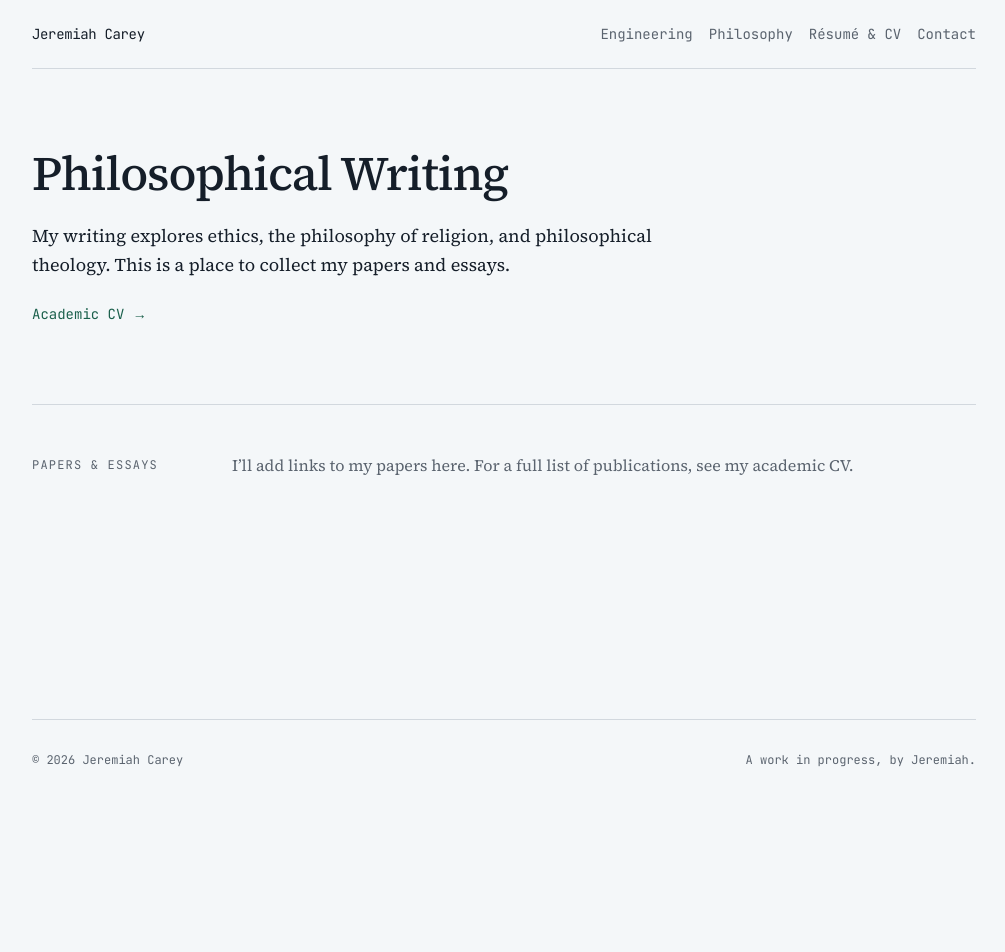
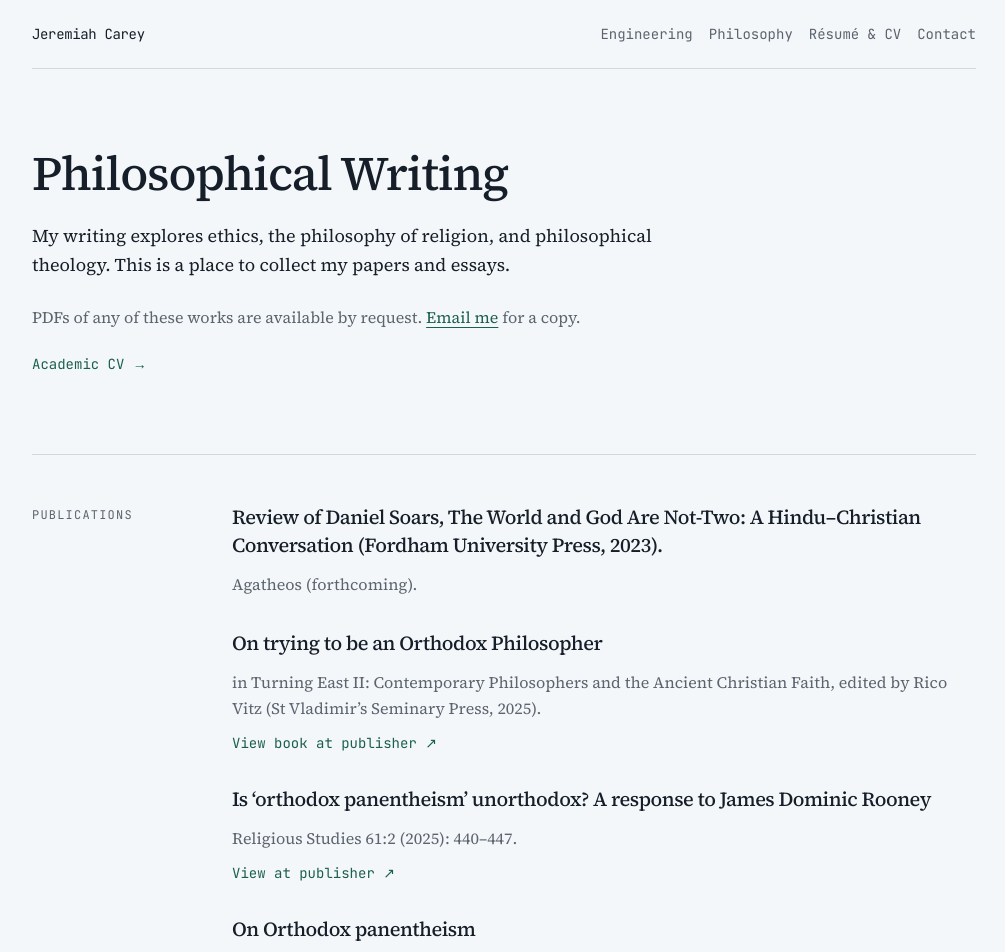
Before and after one commit to jeremiahcarey/personal-site, a Next.js app: page /philosophy in a window 1280 px wide. Shown: the top 952 px of the page, without its empty margins (136-1141 px from the left). Before the commit the page ends 800 px from the top, so only its background shows below. Built offline with nearby package versions, Linux system fonts and the light colour scheme.

Commit message:
Add publication links

```diff
--- a/app/philosophy/page.tsx
+++ b/app/philosophy/page.tsx
@@ -3,6 +3,7 @@ import Link from 'next/link'
 import { MarginSection } from '@/components/margin-section'
 import { WritingList } from '@/components/writing-list'
 import { getSortedWritings } from '@/lib/content'
+import { academicCv, contact } from '@/lib/career'
 
 export const metadata: Metadata = {
   title: 'Philosophical Writing',
@@ -19,13 +20,36 @@ export default function PhilosophyPage() {
         <p className="text-pretty text-lg leading-relaxed">
           My writing explores ethics, the philosophy of religion, and philosophical theology. This is a place to collect my papers and essays.
         </p>
+        <p className="leading-relaxed text-muted-foreground">
+          PDFs of any of these works are available by request.{' '}
+          <a href={`mailto:${contact.email}?subject=Paper%20PDF%20request`} className="text-primary underline underline-offset-4">
+            Email me
+          </a>{' '}for a copy.
+        </p>
         <Link href="/cv/academic" className="self-start font-mono text-sm text-primary underline-offset-4 hover:underline">
           Academic CV →
         </Link>
       </header>
-      <MarginSection label="Papers & essays" id="papers">
-        <WritingList items={papers} emptyMessage="I’ll add links to my papers here. For a full list of publications, see my academic CV." />
+      <MarginSection label="Publications" id="publications">
+        <ol className="flex flex-col gap-8">
+          {academicCv.publications.map((publication) => (
+            <li key={publication.title} className="flex flex-col gap-3">
+              <h3 className="text-xl font-medium tracking-tight text-pretty">
+                {publication.title.replace(/^“|,”$/g, '')}
+              </h3>
+              <p className="leading-relaxed text-muted-foreground">{publication.venue}</p>
+              {publication.href && (
+                <a href={publication.href} className="self-start font-mono text-sm text-primary underline-offset-4 hover:underline">
+                  {publication.linkLabel} <span aria-hidden="true">↗</span>
+                </a>
+              )}
+            </li>
+          ))}
+        </ol>
       </MarginSection>
+      {papers.length > 0 && (
+        <MarginSection label="More writing" id="papers"><WritingList items={papers} /></MarginSection>
+      )}
     </div>
   )
 }
--- a/lib/career.ts
+++ b/lib/career.ts
@@ -97,13 +97,13 @@ export const academicCv = {
   ],
   publications: [
     { title: 'Review of Daniel Soars, The World and God Are Not-Two: A Hindu–Christian Conversation (Fordham University Press, 2023).', venue: 'Agatheos (forthcoming).' },
-    { title: '“On trying to be an Orthodox Philosopher,”', venue: 'in Turning East II: Contemporary Philosophers and the Ancient Christian Faith, edited by Rico Vitz (St Vladimir’s Seminary Press, 2025).' },
-    { title: '“Is ‘orthodox panentheism’ unorthodox? A response to James Dominic Rooney,”', venue: 'Religious Studies 61:2 (2025): 440–447.' },
-    { title: '“On Orthodox panentheism,”', venue: 'Religious Studies 60:2 (2024): 269–275.' },
-    { title: '“Mencius, Hume, and the Virtue of Humanity: Sources of Benevolent Moral Development,”', venue: 'British Journal for the History of Philosophy 28 (2020): 693–713.' },
-    { title: '“Akrasia, Practical Reason, and the Diversity of Motivation: A New Defense of Tripartition,”', venue: 'European Journal of Philosophy 27:4 (2019): 971–981.' },
-    { title: '“Spiritual, but not religious? On the nature of spirituality and its relation to religion,”', venue: 'International Journal for Philosophy of Religion 83 (2018): 261–269.' },
-    { title: '“Dispassion as an Ethical Ideal,”', venue: 'Ergo 5 (2018): 645–663.' },
+    { title: '“On trying to be an Orthodox Philosopher,”', venue: 'in Turning East II: Contemporary Philosophers and the Ancient Christian Faith, edited by Rico Vitz (St Vladimir’s Seminary Press, 2025).', href: 'https://svspress.com/turning-east-ii-contemporary-philosophers-and-the-ancient-christian-faith/', linkLabel: 'View book at publisher' },
+    { title: '“Is ‘orthodox panentheism’ unorthodox? A response to James Dominic Rooney,”', venue: 'Religious Studies 61:2 (2025): 440–447.', href: 'https://resolve.cambridge.org/core/journals/religious-studies/article/is-orthodox-panentheism-unorthodox-a-response-to-james-dominic-rooney/9659297A3F7010C449147A47EFC695AA', linkLabel: 'View at publisher' },
+    { title: '“On Orthodox panentheism,”', venue: 'Religious Studies 60:2 (2024): 269–275.', href: 'https://www.cambridge.org/core/journals/religious-studies/article/abs/on-orthodox-panentheism/ACA52EB9BEA631F83AA8BA0D0A47499F', linkLabel: 'View at publisher' },
+    { title: '“Mencius, Hume, and the Virtue of Humanity: Sources of Benevolent Moral Development,”', venue: 'British Journal for the History of Philosophy 28 (2020): 693–713.', href: 'https://www.tandfonline.com/doi/abs/10.1080/09608788.2019.1671310', linkLabel: 'View at publisher' },
+    { title: '“Akrasia, Practical Reason, and the Diversity of Motivation: A New Defense of Tripartition,”', venue: 'European Journal of Philosophy 27:4 (2019): 971–981.', href: 'https://onlinelibrary.wiley.com/doi/10.1111/ejop.12450', linkLabel: 'View at publisher' },
+    { title: '“Spiritual, but not religious? On the nature of spirituality and its relation to religion,”', venue: 'International Journal for Philosophy of Religion 83 (2018): 261–269.', href: 'https://link.springer.com/article/10.1007/s11153-017-9648-8', linkLabel: 'View at publisher' },
+    { title: '“Dispassion as an Ethical Ideal,”', venue: 'Ergo 5 (2018): 645–663.', href: 'https://doi.org/10.3998/ergo.12405314.0005.024', linkLabel: 'View at publisher' },
   ],
   teaching: [
     { title: 'Siena College', points: ['Philosophy and the Human Being', 'Ethics', 'Early Modern Philosophy', 'Greek and Roman Philosophy'] },
```
